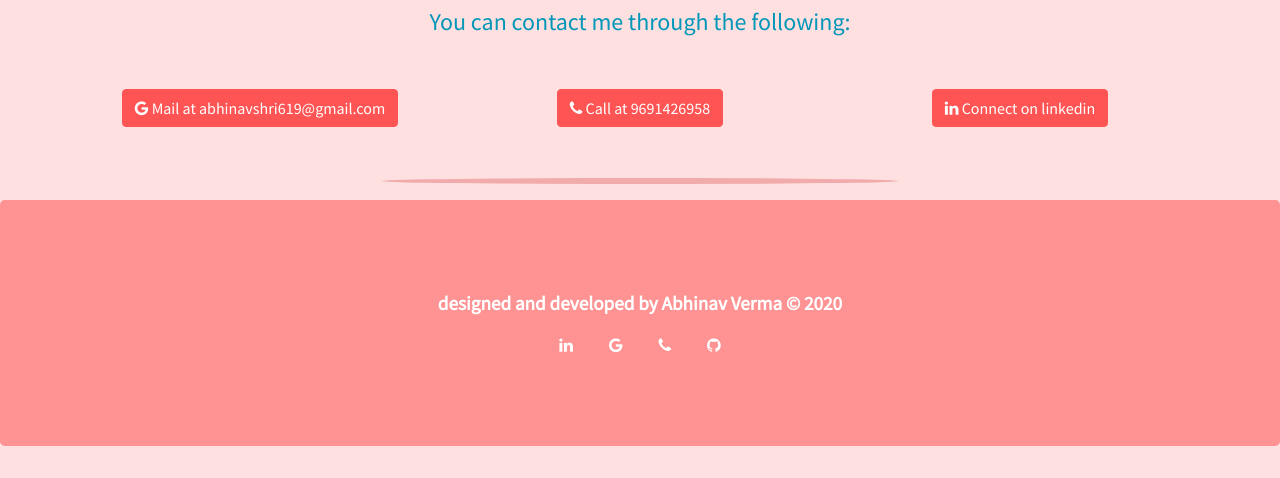
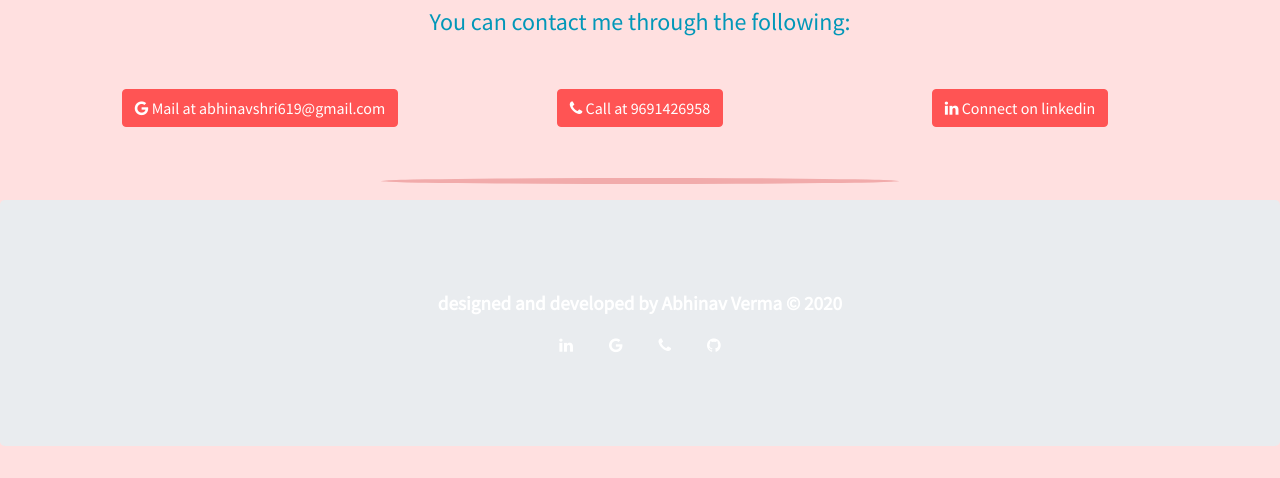
Before and after one commit to abhinav931/Abhinav-Verma-Portfolio, a PHP site: page /index.html in a window 1280 px wide. Shown: the part 4072-4550 px from the top of the page. Run offline with PHP 8.4, Linux system fonts and the light colour scheme.

Commit message:
Update index_styles.css

```diff
--- a/css/index_styles.css
+++ b/css/index_styles.css
@@ -152,10 +152,6 @@ hr{
     margin: 3%;
 }
 
-#footer{
-    background-color: #ff9393;
-}
-
 #footer p{
     color: white;
     font-weight: bolder;
```
